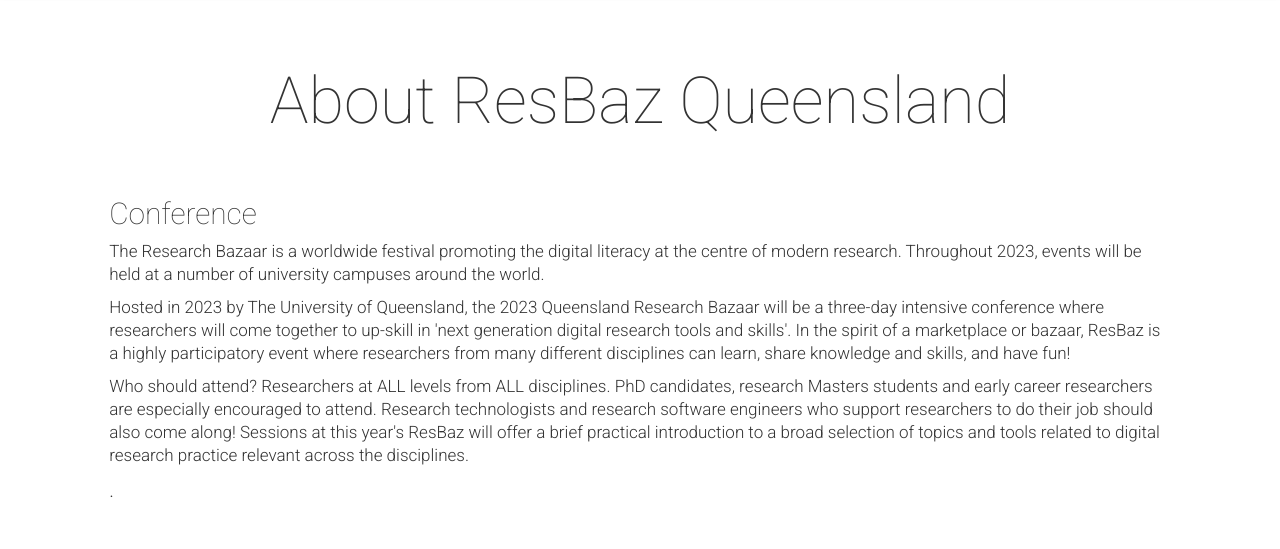
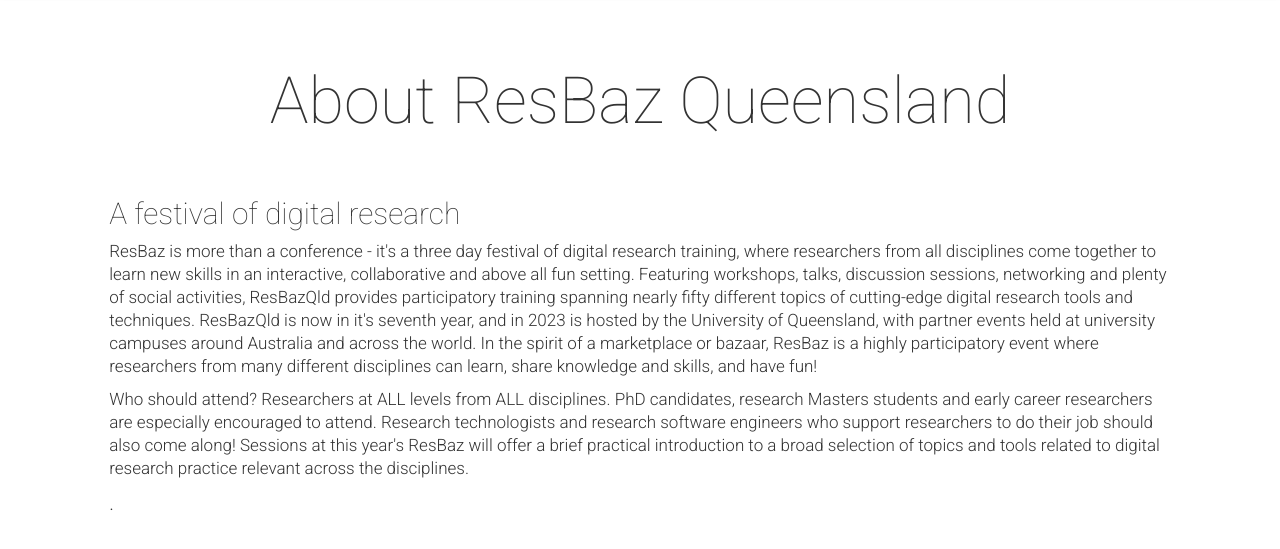
Before and after one commit to resbaz/resbazvic2024, a Jekyll site: the page built from index.html, in a window 1280 px wide and 900 px high, scrolled down 480 px, cut to the strip 64-635 px from the top of the window. Shown: the top 549 px of the strip. Built offline with Jekyll 4.4.1, drawn with Linux system fonts in a browser that asks for light colours; nearby versions of some CDN libraries.

Commit message:
Update _config.yml

```diff
--- a/_config.yml
+++ b/_config.yml
@@ -67,10 +67,10 @@
 
 # About Block
 aboutTitle: "About ResBaz Queensland"
-aboutSubtitle: "Conference"
-aboutText: "<p>The Research Bazaar is a worldwide festival promoting the digital literacy at the centre of modern research. Throughout 2023, events will be held at a number of university campuses around the world.</p>
+aboutSubtitle: "A festival of digital research"
+aboutText: "<p>ResBaz is more than a conference - it's a three day festival of digital research training, where researchers from all disciplines come together to learn new skills in an interactive, collaborative and above all fun setting. Featuring workshops, talks, discussion sessions, networking and plenty of social activities, ResBazQld provides participatory training spanning nearly fifty different topics of cutting-edge digital research tools and techniques.
 
-<p>Hosted in 2023 by The University of Queensland, the 2023 Queensland Research Bazaar will be a three-day intensive conference where researchers will come together to up-skill in 'next generation digital research tools and skills'. In the spirit of a marketplace or bazaar, ResBaz is a highly participatory event where researchers from many different disciplines can learn, share knowledge and skills, and have fun!</p>
+ResBazQld is now in it's seventh year, and in 2023 is hosted by the University of Queensland, with partner events held at university campuses around Australia and across the world. In the spirit of a marketplace or bazaar, ResBaz is a highly participatory event where researchers from many different disciplines can learn, share knowledge and skills, and have fun!</p>
 
 <p>Who should attend? Researchers at ALL levels from ALL disciplines. PhD candidates, research Masters students and early career researchers are especially encouraged to attend. Research technologists and research software engineers who support researchers to do their job should also come along! Sessions at this year's ResBaz will offer a brief practical introduction to a broad selection of topics and tools related to digital research practice relevant across the disciplines.</p>."
 
```
